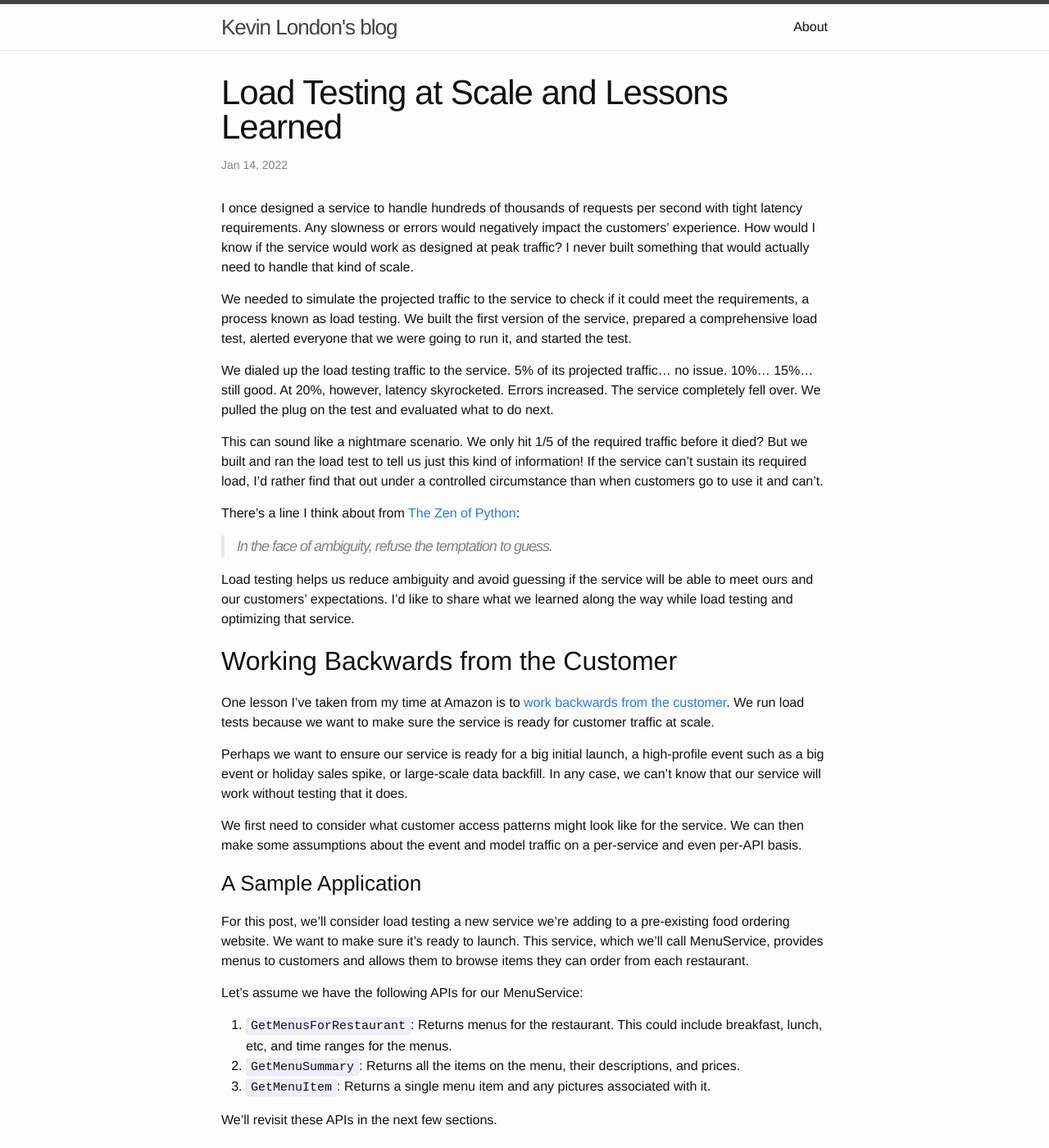
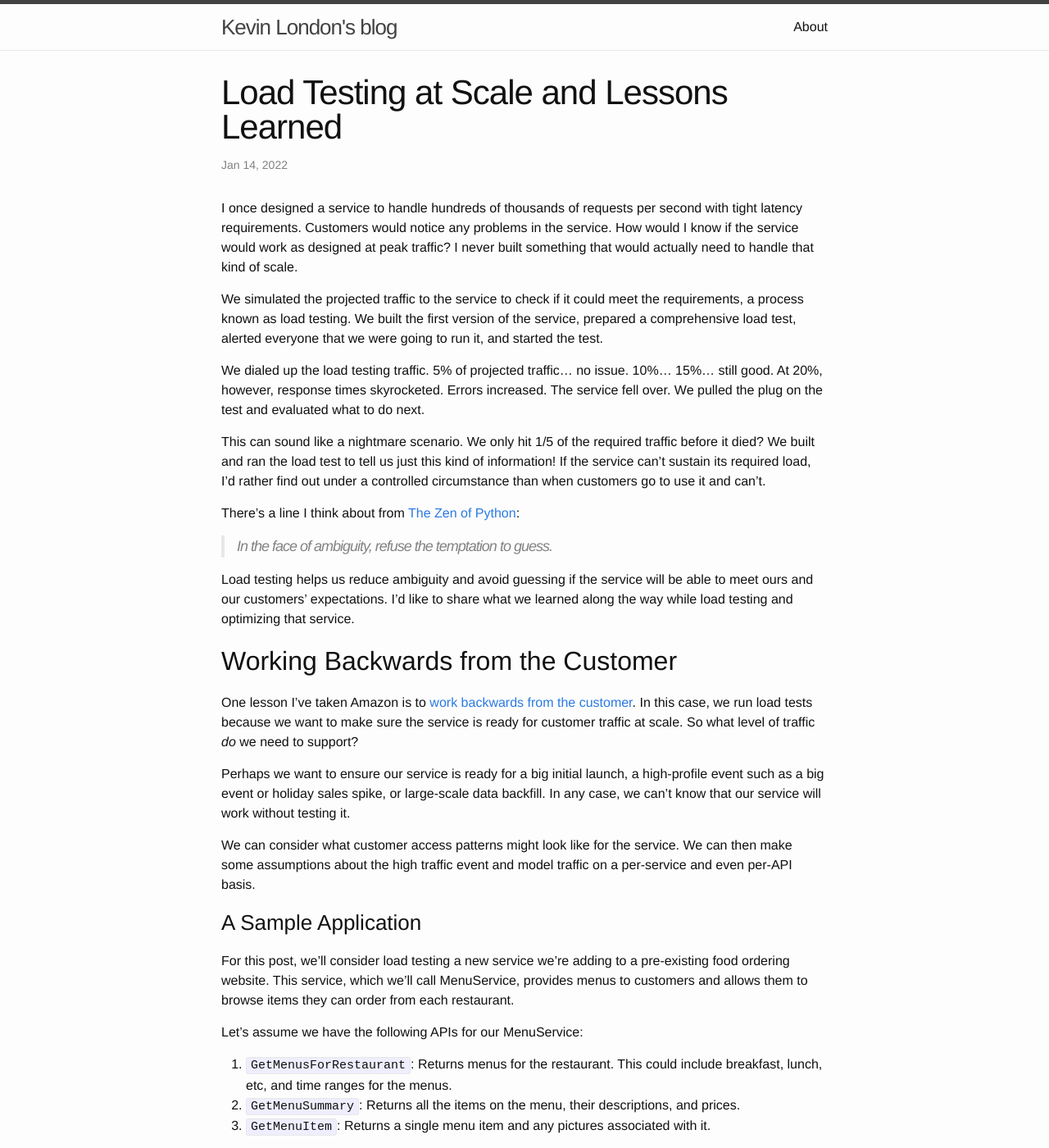
Before and after one commit to kevinlondon/kevinlondon.github.io, a Jekyll site: the page built from _posts/2022-01-13-load-testing-guide.md, in a window 1280 px wide and 1400 px high. Shown: the whole window at 82% size. Built offline with Jekyll 4.4.1, drawn with Linux system fonts in a browser that asks for light colours; comment, search, counter and statistics services are not loaded; some of the changed text lies outside the part shown.

Commit message:
More article edits.

```diff
--- a/_posts/2022-01-13-load-testing-guide.md
+++ b/_posts/2022-01-13-load-testing-guide.md
@@ -5,26 +5,26 @@ date: 2022-01-13 20:00:01.000000000 -07:00
 ---
 
 I once designed a service to handle hundreds of thousands of requests per
-second with tight latency requirements. Any slowness or errors would negatively
-impact the customers' experience. How would I know if the service would work as
+second with tight latency requirements. Customers would notice any problems in
+the service. How would I know if the service would work as
 designed at peak traffic? I never built something that would actually need to
 handle that kind of scale.
 
-We needed to simulate the projected traffic to the service to check if it
+We simulated the projected traffic to the service to check if it
 could meet the requirements, a process known as load testing. We built the
 first version of the service, prepared a comprehensive load
 test, alerted everyone that we were going to run it, and started the test.
 
-We dialed up the load testing traffic to the service. 5% of its projected
-traffic... no issue. 10%... 15%... still good. At 20%, however, latency skyrocketed.
-Errors increased. The service completely fell over. We pulled the plug on the
+We dialed up the load testing traffic. 5% of projected
+traffic... no issue. 10%... 15%... still good. At 20%, however, response times
+skyrocketed. Errors increased. The service fell over. We pulled the plug on the
 test and evaluated what to do next.
 
 This can sound like a nightmare scenario. We only hit 1/5 of the required
-traffic before it died? But we built and ran the load test to tell us just this kind of
-information! If the service can't sustain its required load, I'd rather
-find that out under a controlled circumstance than when
-customers go to use it and can't.
+traffic before it died? We built and ran the load test to tell us just this kind
+of information! If the service can't sustain its required load, I'd rather find
+out under a controlled circumstance than when customers go to use it and
+can't.
 
 There's a line I think about from [The Zen of Python](https://www.python.org/dev/peps/pep-0020/):
 
@@ -37,27 +37,25 @@ service.
 
 ## Working Backwards from the Customer
 
-One lesson I've taken from my time at Amazon is
-to [work backwards from the customer](https://www.amazon.jobs/en/principles).
-We run load tests because we want to make sure the service is ready for customer
-traffic at scale.
+One lesson I've taken Amazon is to [work backwards from the customer](https://www.amazon.jobs/en/principles).
+In this case, we run load tests because we want to make sure the service is
+ready for customer traffic at scale. So what level of traffic *do* we need to support?
 
 Perhaps we want to ensure our service is ready for a big initial launch,
 a high-profile event such as a big event or holiday sales spike, or large-scale
 data backfill. In any case, we can't know that our service will work without
-testing that it does.
+testing it.
 
-We first need to consider what customer access patterns might look like for the
-service. We can then make some assumptions about the event
+We can consider what customer access patterns might look like for the
+service. We can then make some assumptions about the high traffic event
 and model traffic on a per-service and even per-API basis.
 
 ### A Sample Application
 
 For this post, we'll consider load testing a
-new service we're adding to a pre-existing food ordering website. We want to
-make sure it's ready to launch. This service,
-which we'll call MenuService, provides menus to customers and allows them to
-browse items they can order from each restaurant.
+new service we're adding to a pre-existing food ordering website.
+This service, which we'll call MenuService, provides menus to customers and
+allows them to browse items they can order from each restaurant.
 
 Let's assume we have the following APIs for our MenuService:
 1. `GetMenusForRestaurant`: Returns menus for the restaurant. This could include
@@ -91,14 +89,14 @@ the service can easily handle that order volume?
 We have an assumption about how much orders the business will receive. How can
 we translate from order volume to service traffic?
 
-We can make some more assumptions and / or base it on pre-existing metrics. If
-we say that a customer will typically place an order 40% of the time they
-browse, and the average customer to conversion ratio is something like 20:1, we
-can use that for modeling API traffic.
-
+We can make some more assumptions and / or base it on pre-existing metrics.
 We can capture our assumptions and confirm them with others. These values
 will be important for evaluating success, and making sure the service is
 successful when we need it.
+
+If we say that a customer will typically place an order 40% of the time they
+browse, and the average customer to conversion ratio is something like 20:1, we
+can use that for modeling API traffic.
 
 In our example, let's consider the typical call flows for a customer browsing
 the ordering site. Possible customer scenarios to model:
@@ -149,20 +147,21 @@ like.
 An SLA is a [Service-Level
 Agreement](https://en.wikipedia.org/wiki/Service-level_agreement). It's
 a contract to the business and your
-customers for how your service will behave, including uptime, latency, and so forth.
-To check whether our test is successful, we need to define the SLAs for it.
+customers for how your service will behave, including uptime, response times,
+and so forth. To check whether our test is successful, we need to define the
+SLAs and see if the service meets them under load.
 
 Questions we can ask:
 * How many errors are acceptable? Is there a percentage, such as 99.99% of
   requests are successful? An absolute threshold such as no more than 25 errors
   in a 5 minute period?
-* What latency is acceptable for your service and at what
+* What response time is acceptable for your service and at what
   [percentiles](https://blog.bramp.net/post/2018/01/16/measuring-percentile-latency/)?
-  Is a 99th percentile request at 100 ms response acceptable for your service?
+  Is a 99th percentile request at 100 ms response time acceptable for your service?
 * Under what criteria should we halt the test's execution?
 
 ### Instrumenting Code
-After we define SLAs, how can we check if the service meets them? We'll need
+How can we check if the service meets our SLAs? We'll need
 metrics to help us find out.
 Does the service emit metrics on each API indicating how long it took and
 whether it was successful? If not, it's the perfect time to add
@@ -180,8 +179,8 @@ not being able to find out what went wrong. At least when that happens, it's an
 opportunity to improve monitoring!
 
 ### Ensuring Alarm Coverage
-We want to know if our service is unable to meet its SLAs. That means it's
-time to build alarms that will let us or our on-call know if there's a problem.
+We want to know if our service is unable to meet its SLAs. That means ensuring
+we have alarms which alarms cover the SLAs and let us or the on-call know if there's an issue.
 
 A good start here would be to look at your SLAs and consider how quickly you'd
 like to know if you're in violation. Is a 5 minute delay before someone
```
Also changed, not shown: other parts of _posts/2022-01-13-load-testing-guide.md (+1 -1 lines).
